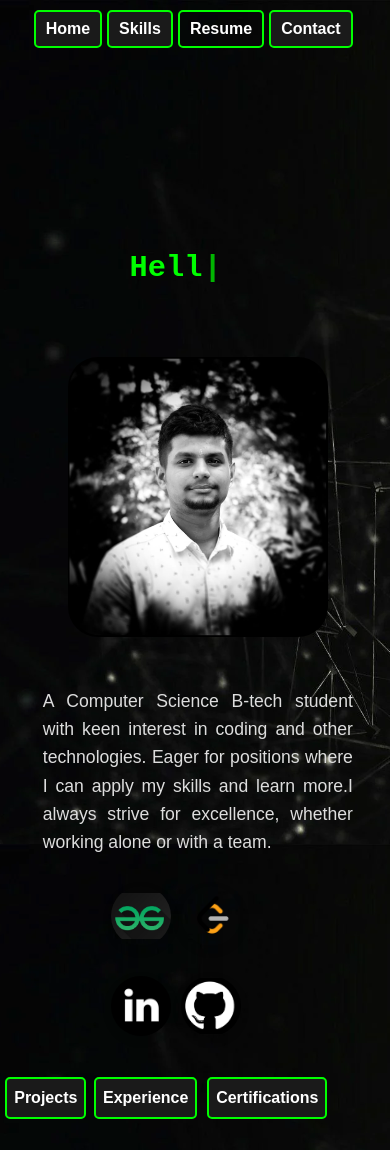
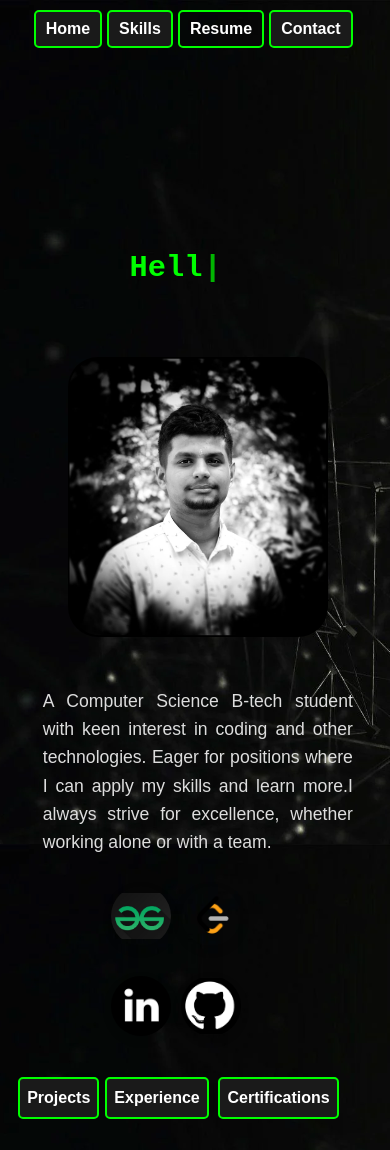
Before and after one commit to srirama2004/PortfolioFinal, a React (Create React App) app: page / in a window 390 px wide. Built offline with nearby package versions, Linux system fonts and the light colour scheme.

Commit message:
Update Welcome.css

```diff
--- a/src/components/Welcome.css
+++ b/src/components/Welcome.css
@@ -371,7 +371,7 @@ body {
   cursor: pointer;
   transition: background-color 0.3s ease-in-out;
   margin: 1%;
-  margin-left: 1%;
+  margin-left: 3%;
 }
 
 .action-button:hover {
@@ -383,6 +383,7 @@ body {
   justify-content: center; /* optional: center the buttons */
   margin-top: 10px;
   flex-direction: row;
+   margin-left: 3%;
 }
 .social-icon {
   width: 10px; /* Adjust size as needed */
```
